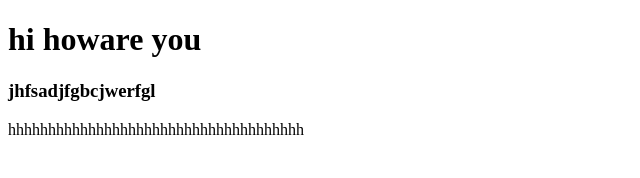
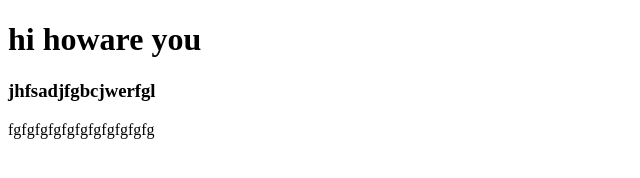
Before and after one commit to alnoman1620/my-first-website, a plain HTML site: page index.html in a window 1280 px wide. Shown: the whole page, without its empty margins (0-640 px from the left). Drawn offline with Linux system fonts and the light colour scheme.

Commit message:
Update index.html

```diff
--- a/index.html
+++ b/index.html
@@ -8,6 +8,6 @@
   <body>
     <h1>hi howare you</h1>
     <h3>jhfsadjfgbcjwerfgl</h3>
-    <p>hhhhhhhhhhhhhhhhhhhhhhhhhhhhhhhhhhhhh</p>
+    <p>fgfgfgfgfgfgfgfgfgfgfg</p>
   </body>
 </html>
```
